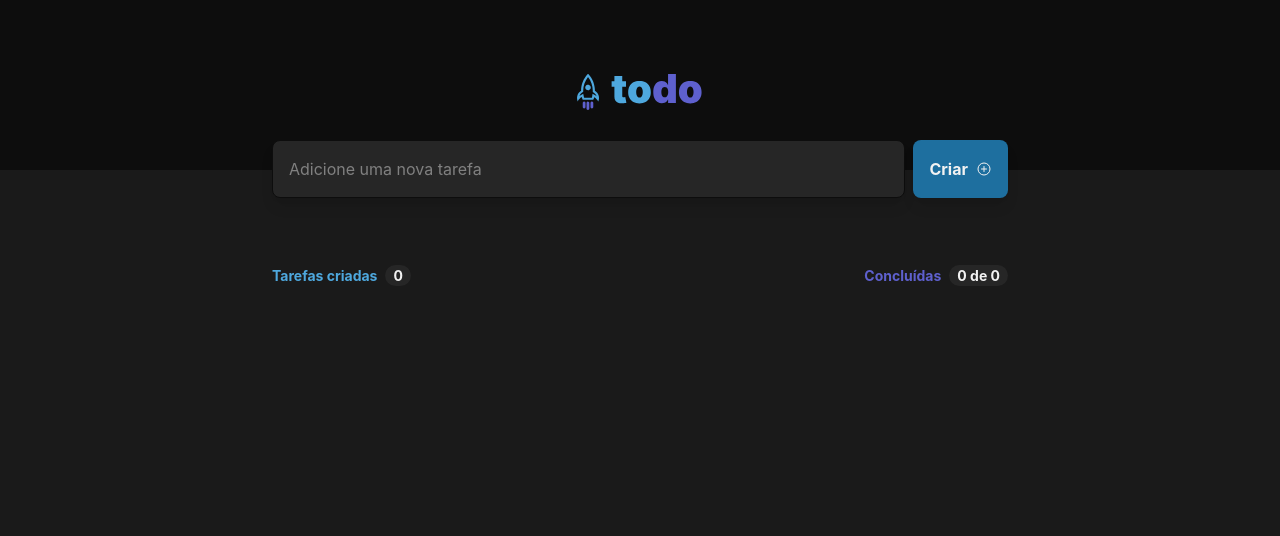
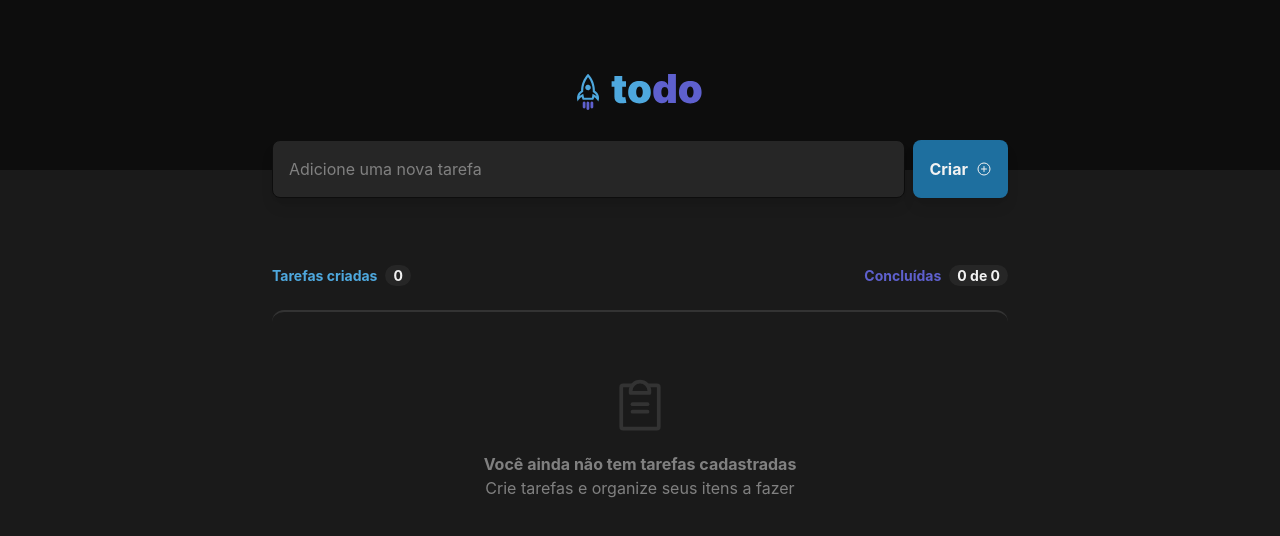
Before and after one commit to devsantosbruno/to-do-list, a React (Vite) app: page / in a window 1280 px wide. Shown: the top 536 px of the page. Built offline with nearby package versions, Linux system fonts and the light colour scheme.

Commit message:
feat: empty when isnt content

```diff
--- a/src/App.tsx
+++ b/src/App.tsx
@@ -1,6 +1,7 @@
 import { PlusCircle } from "phosphor-react";
 import { ChangeEvent, FormEvent, useState } from "react";
 import logoImage from "./assets/logo.svg";
+import { Empty } from "./components/Empty";
 
 import { Task } from "./components/Task";
 
@@ -107,7 +108,10 @@ export function App() {
           </div>
 
           <div className="flex flex-col gap-3">
-            {tasks.map((task: TaskTeste) => {
+            {tasks.length <= 0 ? (
+              <Empty />
+            ) : (
+              tasks.map((task: TaskTeste) => {
                 return (
                   <Task
                     taskTitle={task.taskName}
@@ -116,7 +120,8 @@ export function App() {
                     onCalculateChecks={calculateChecks}
                   />
                 );
-            })}
+              })
+            )}
           </div>
         </div>
       </main>
--- /dev/null
+++ b/src/components/Empty.tsx
@@ -0,0 +1,14 @@
+import { ClipboardText } from "phosphor-react";
+
+export function Empty() {
+  return (
+    <div className="text-center flex flex-col items-center justify-center rounded-xl border-t-2 border-gray-400 p-16">
+      <ClipboardText size={60} className="text-gray-400" />
+      <h2 className="text-gray-300 mt-4">
+        <strong>Você ainda não tem tarefas cadastradas</strong>
+        <br />
+        Crie tarefas e organize seus itens a fazer
+      </h2>
+    </div>
+  );
+}
```
Lines whose indentation alone changed are shown as unchanged.
